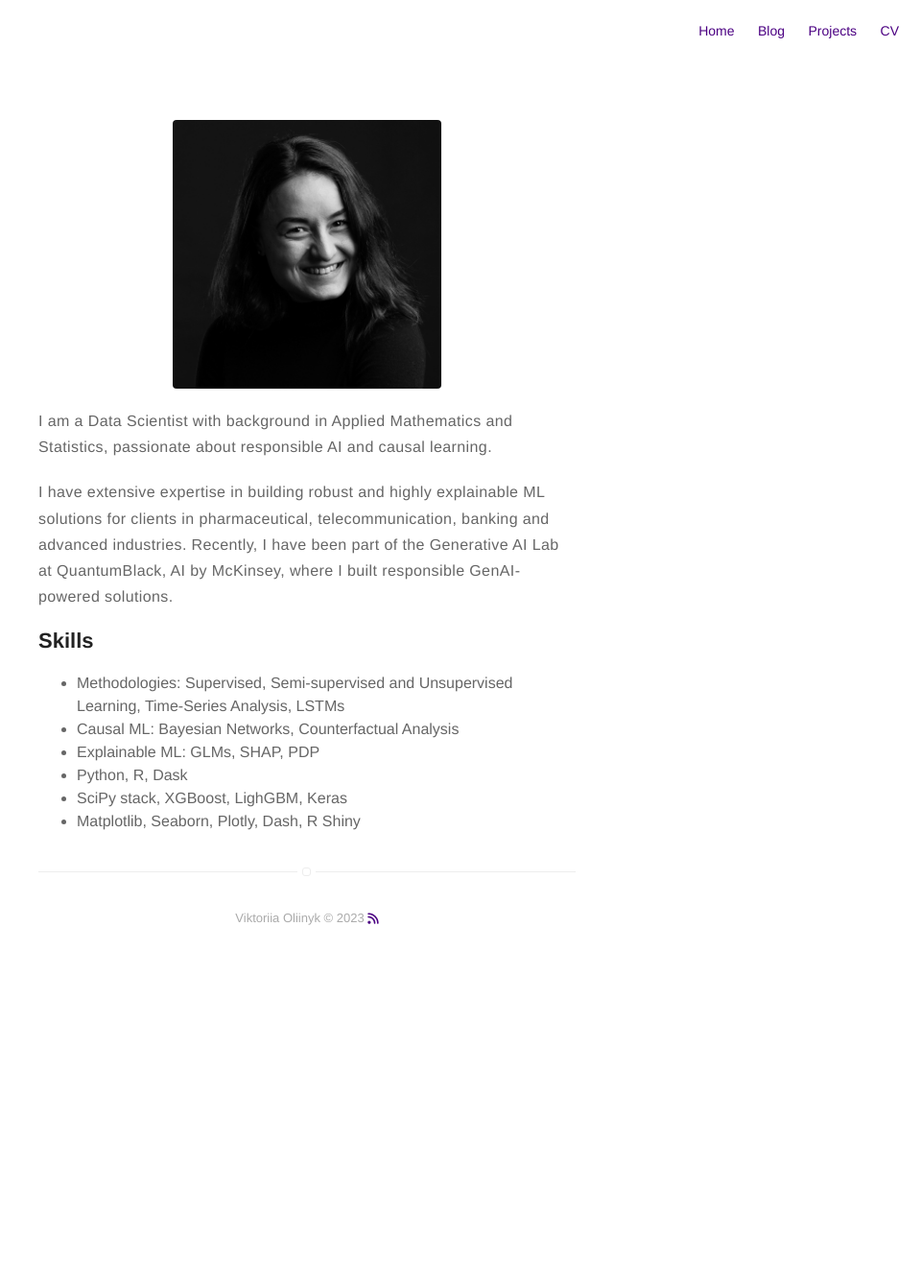
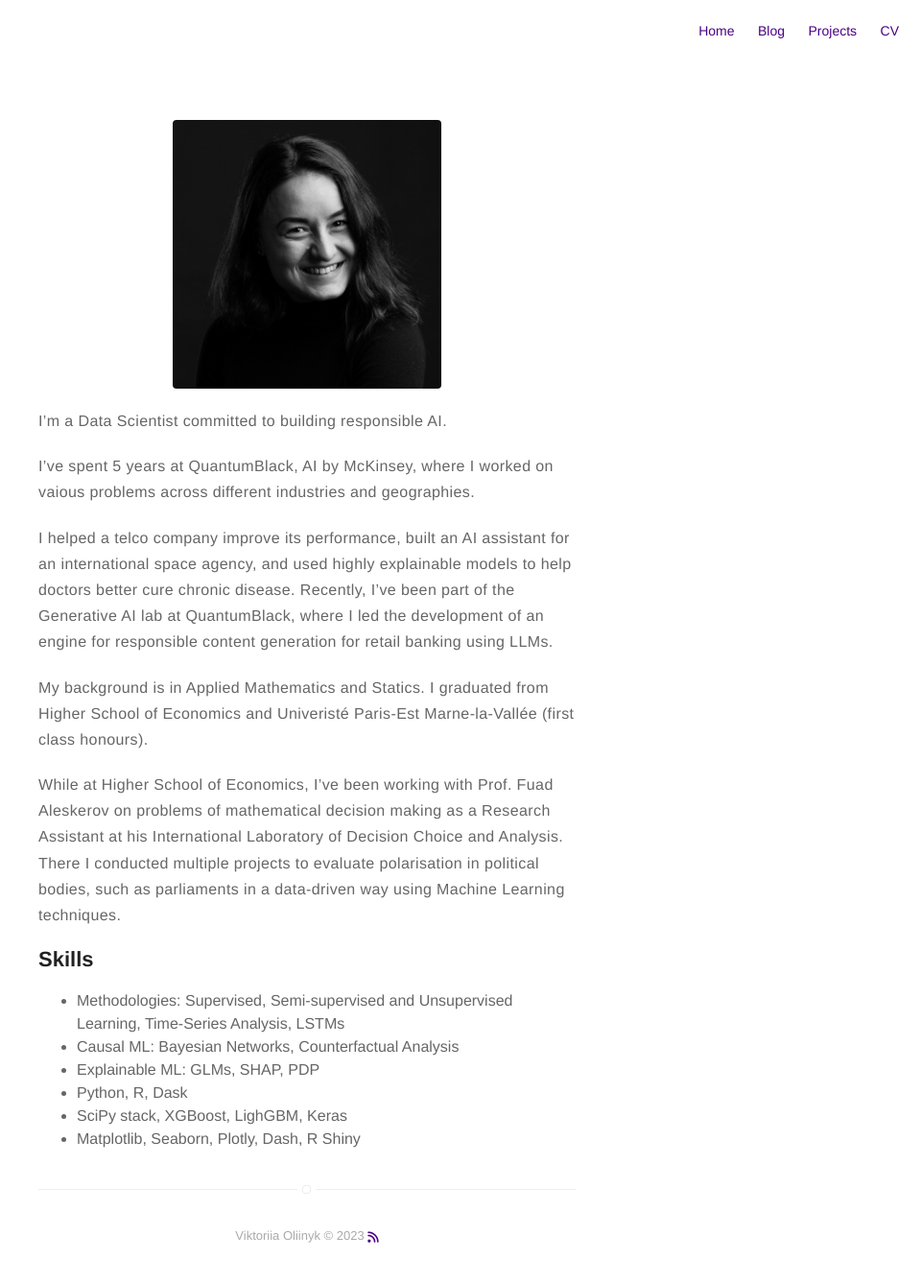
Before and after one commit to vikoliinyk/vikoliinyk.github.io, a Jekyll site: the page built from about.md, in a window 1280 px wide. Shown: the whole page at 96% size, without its empty margins (320-1280 px from the left). Built offline with Jekyll 4.4.1, drawn with Linux system fonts in a browser that asks for light colours; nearby versions of some CDN libraries; before the commit the page ends 1005 px from its top, so only the background shows below that.

Commit message:
Update About

```diff
--- a/_posts/2021-08-19-useful-resources-causality.markdown
+++ b/_posts/2021-08-19-useful-resources-causality.markdown
@@ -20,6 +20,8 @@ Below is a collection of resources to learn more about causality.
 If you have enough time on your hands, you can go directly to Judea Pearl's seminal [Causality: Models, Reasoning, and Inference](https://yzhu.io/courses/core/reading/04.causality.pdf). It's quite heavy on theory but very comprehensive.
 For a more relaxed reading, you can check out [The Book of Why](http://bayes.cs.ucla.edu/WHY/) by Judea Pearl and Dana Mackenzie.
 
+[A nice overview](https://arxiv.org/pdf/1911.10500.pdf) which gives a bird-eye view on causality in ML, and raises some hard open questions.
+
 ### Bayesian Networks
 [DeepMind's blog on Bayesian Networks](https://www.deepmind.com/blog/causal-bayesian-networks-a-flexible-tool-to-enable-fairer-machine-learning)
 
--- a/about.md
+++ b/about.md
@@ -4,9 +4,15 @@ layout: page
 ---
 ![Profile Image]({% if site.external-image %}{{ site.picture }}{% else %}{{ site.url }}/{{ site.picture }}{% endif %})
 
-<p>I am a Data Scientist with background in Applied Mathematics and Statistics, passionate about responsible AI and causal learning. </p>
+I'm a Data Scientist committed to building responsible AI.
 
- <p>I have extensive expertise in building robust and highly explainable ML solutions for clients in pharmaceutical, telecommunication, banking and advanced industries. Recently, I have been part of the Generative AI Lab at QuantumBlack, AI by McKinsey, where I built responsible GenAI-powered solutions.</p>
+I've spent 5 years at QuantumBlack, AI by McKinsey, where I worked on vaious problems across different industries and geographies.
+
+I helped a telco company improve its performance, built an AI assistant for an international space agency, and used highly explainable models to help doctors better cure chronic disease. Recently, I've been part of the Generative AI lab at QuantumBlack, where I led the development of an engine for responsible content generation for retail banking using LLMs.
+
+My background is in Applied Mathematics and Statics. I graduated from Higher School of Economics and Univeristé Paris-Est Marne-la-Vallée (first class honours).
+
+While at Higher School of Economics, I've been working with Prof. Fuad Aleskerov on problems of mathematical decision making as a Research Assistant at his International Laboratory of Decision Choice and Analysis. There I conducted multiple projects to evaluate polarisation in political bodies, such as parliaments in a data-driven way using Machine Learning techniques.
 
 <h2>Skills</h2>
 
```
